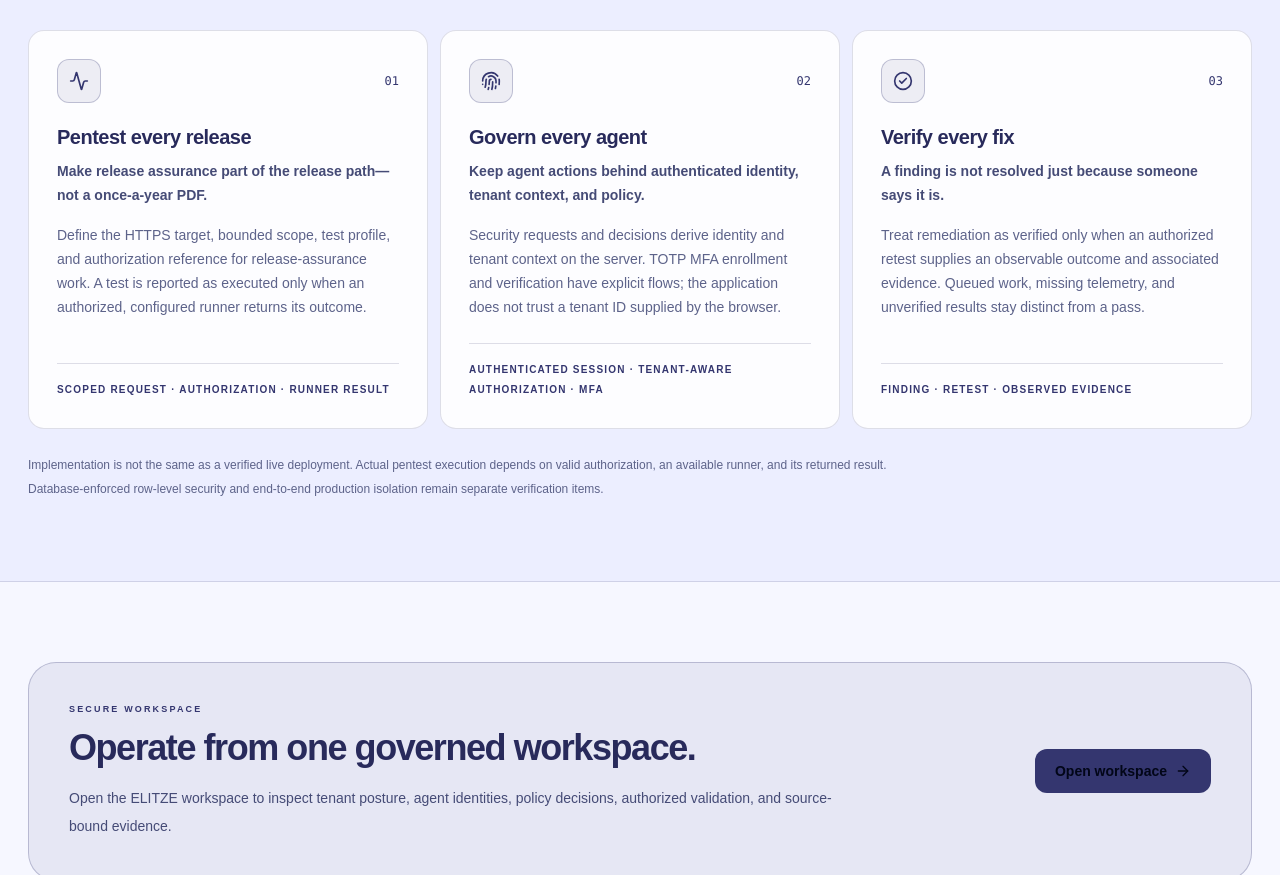
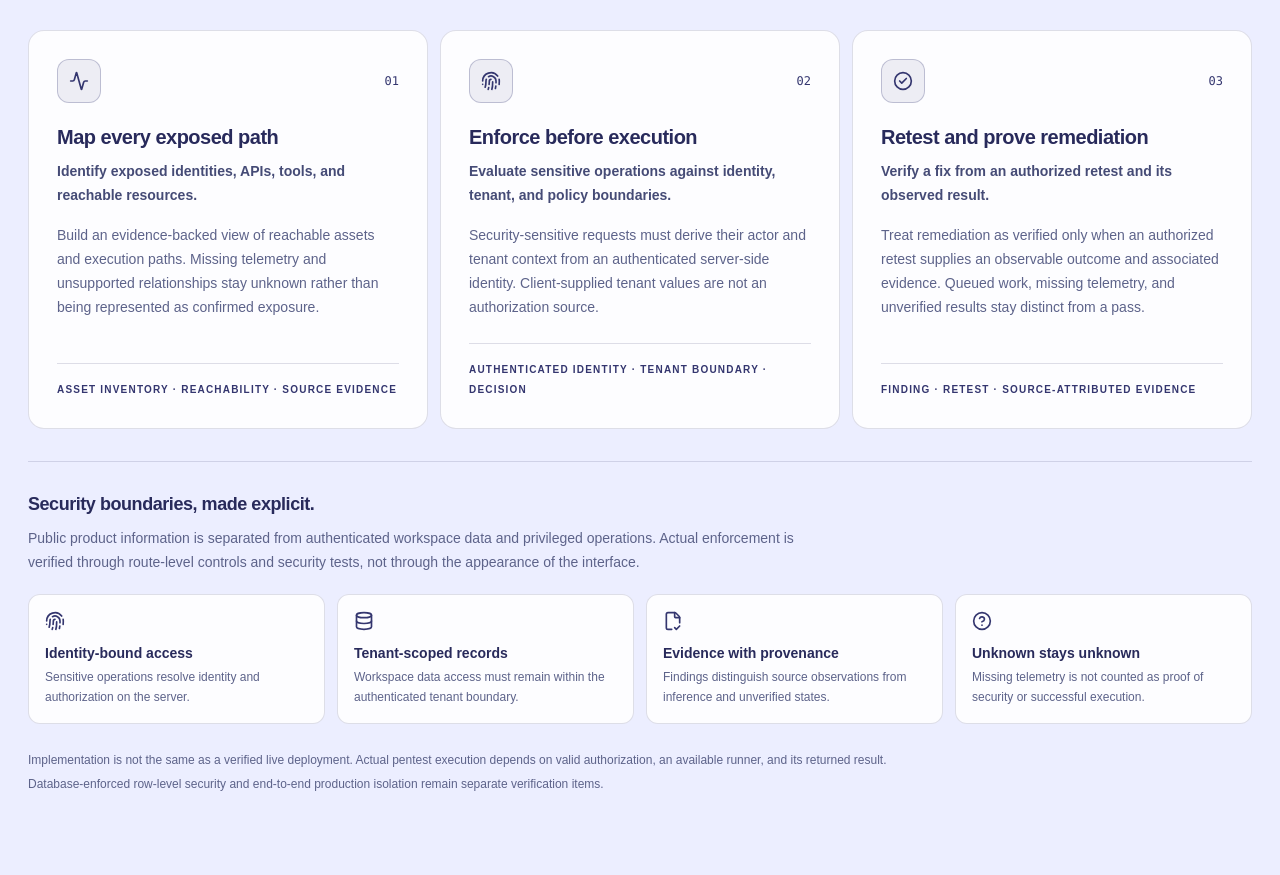
Before and after one commit to terrell0780/elitze-agentic-security, a Next.js app: page / in a window 1280 px wide. Shown: the part 3160-4035 px from the top of the page. Built offline with nearby package versions, Linux system fonts and the light colour scheme; no server answers.

Commit message:
Add evidence-based security pillars and trust boundaries

```diff
--- a/src/components/home/validation-section.tsx
+++ b/src/components/home/validation-section.tsx
@@ -1,32 +1,32 @@
-import { Activity, CheckCircle2, Fingerprint } from "lucide-react";
+import { Activity, CheckCircle2, CircleHelp, Database, FileCheck2, Fingerprint, LockKeyhole } from "lucide-react";
 
 const pillars = [
   {
     number: "01",
     icon: Activity,
-    title: "Pentest every release",
-    summary: "Make release assurance part of the release path—not a once-a-year PDF.",
+    title: "Map every exposed path",
+    summary: "Identify exposed identities, APIs, tools, and reachable resources.",
     detail:
-      "Define the HTTPS target, bounded scope, test profile, and authorization reference for release-assurance work. A test is reported as executed only when an authorized, configured runner returns its outcome.",
-    proof: "Scoped request · authorization · runner result",
+      "Build an evidence-backed view of reachable assets and execution paths. Missing telemetry and unsupported relationships stay unknown rather than being represented as confirmed exposure.",
+    proof: "Asset inventory · reachability · source evidence",
   },
   {
     number: "02",
     icon: Fingerprint,
-    title: "Govern every agent",
-    summary: "Keep agent actions behind authenticated identity, tenant context, and policy.",
+    title: "Enforce before execution",
+    summary: "Evaluate sensitive operations against identity, tenant, and policy boundaries.",
     detail:
-      "Security requests and decisions derive identity and tenant context on the server. TOTP MFA enrollment and verification have explicit flows; the application does not trust a tenant ID supplied by the browser.",
-    proof: "Authenticated session · tenant-aware authorization · MFA",
+      "Security-sensitive requests must derive their actor and tenant context from an authenticated server-side identity. Client-supplied tenant values are not an authorization source.",
+    proof: "Authenticated identity · tenant boundary · decision",
   },
   {
     number: "03",
     icon: CheckCircle2,
-    title: "Verify every fix",
-    summary: "A finding is not resolved just because someone says it is.",
+    title: "Retest and prove remediation",
+    summary: "Verify a fix from an authorized retest and its observed result.",
     detail:
       "Treat remediation as verified only when an authorized retest supplies an observable outcome and associated evidence. Queued work, missing telemetry, and unverified results stay distinct from a pass.",
-    proof: "Finding · retest · observed evidence",
+    proof: "Finding · retest · source-attributed evidence",
   },
 ] as const;
 
@@ -65,6 +65,37 @@ export default function ValidationSection() {
           ))}
         </div>
 
+        <section aria-label="Security trust boundaries" className="mt-8 border-t border-[var(--border)] pt-7">
+          <div className="max-w-3xl">
+            <h3 className="text-lg font-bold tracking-tight">Security boundaries, made explicit.</h3>
+            <p className="mt-2 text-sm leading-6 text-[var(--muted)]">
+              Public product information is separated from authenticated workspace data and privileged operations. Actual enforcement is verified through route-level controls and security tests, not through the appearance of the interface.
+            </p>
+          </div>
+          <div className="mt-5 grid gap-3 sm:grid-cols-2 xl:grid-cols-4">
+            <article className="rounded-xl border border-[var(--border)] bg-[var(--panel)] p-4">
+              <Fingerprint className="h-5 w-5 text-[var(--accent)]" />
+              <h4 className="mt-3 text-sm font-semibold">Identity-bound access</h4>
+              <p className="mt-1 text-xs leading-5 text-[var(--muted)]">Sensitive operations resolve identity and authorization on the server.</p>
+            </article>
+            <article className="rounded-xl border border-[var(--border)] bg-[var(--panel)] p-4">
+              <Database className="h-5 w-5 text-[var(--accent)]" />
+              <h4 className="mt-3 text-sm font-semibold">Tenant-scoped records</h4>
+              <p className="mt-1 text-xs leading-5 text-[var(--muted)]">Workspace data access must remain within the authenticated tenant boundary.</p>
+            </article>
+            <article className="rounded-xl border border-[var(--border)] bg-[var(--panel)] p-4">
+              <FileCheck2 className="h-5 w-5 text-[var(--accent)]" />
+              <h4 className="mt-3 text-sm font-semibold">Evidence with provenance</h4>
+              <p className="mt-1 text-xs leading-5 text-[var(--muted)]">Findings distinguish source observations from inference and unverified states.</p>
+            </article>
+            <article className="rounded-xl border border-[var(--border)] bg-[var(--panel)] p-4">
+              <CircleHelp className="h-5 w-5 text-[var(--accent)]" />
+              <h4 className="mt-3 text-sm font-semibold">Unknown stays unknown</h4>
+              <p className="mt-1 text-xs leading-5 text-[var(--muted)]">Missing telemetry is not counted as proof of security or successful execution.</p>
+            </article>
+          </div>
+        </section>
+
         <p className="mt-6 max-w-4xl text-xs leading-6 text-[var(--muted)]">
           Implementation is not the same as a verified live deployment. Actual pentest execution depends on valid authorization, an available runner, and its returned result. Database-enforced row-level security and end-to-end production isolation remain separate verification items.
         </p>
```
